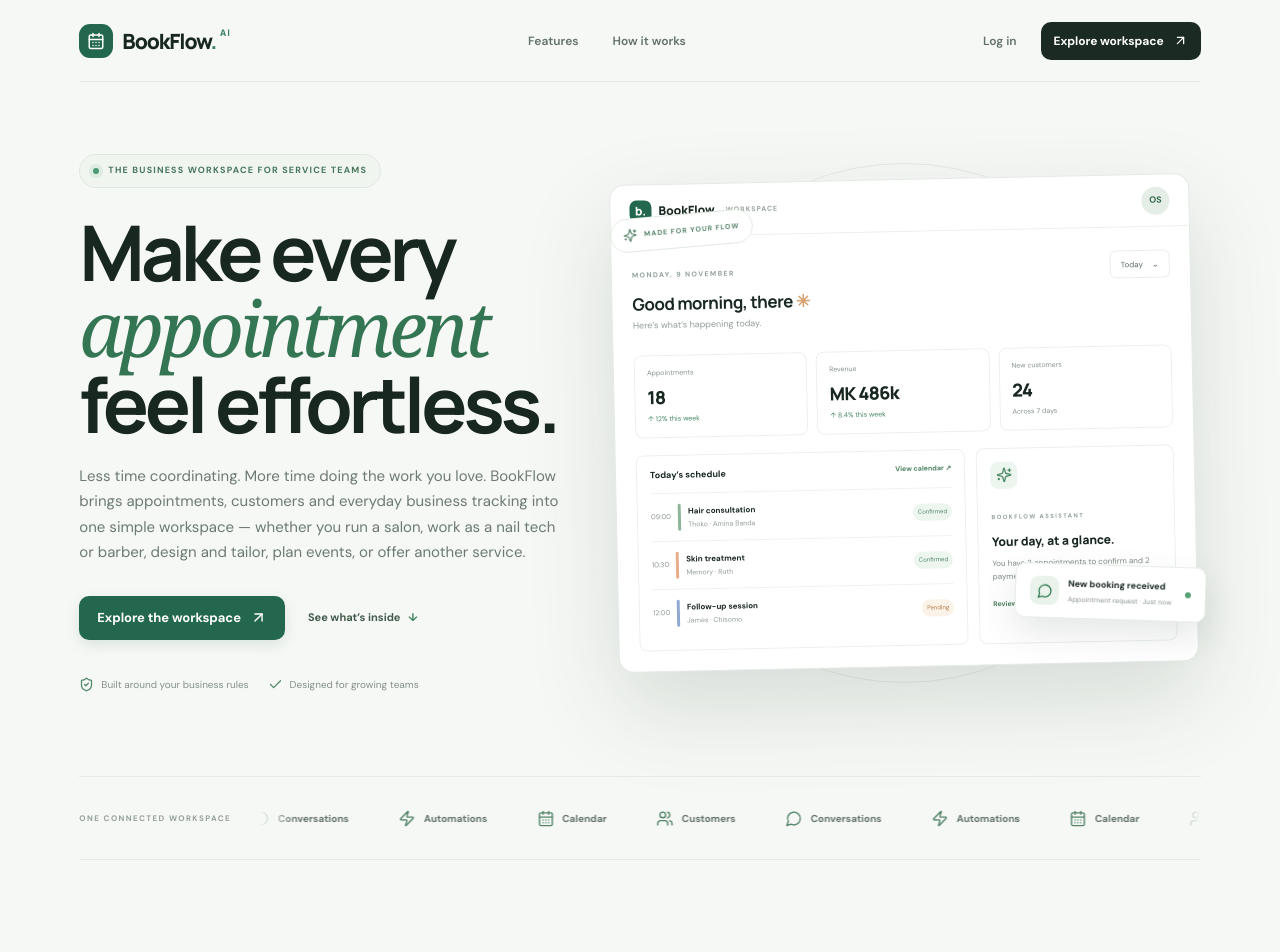
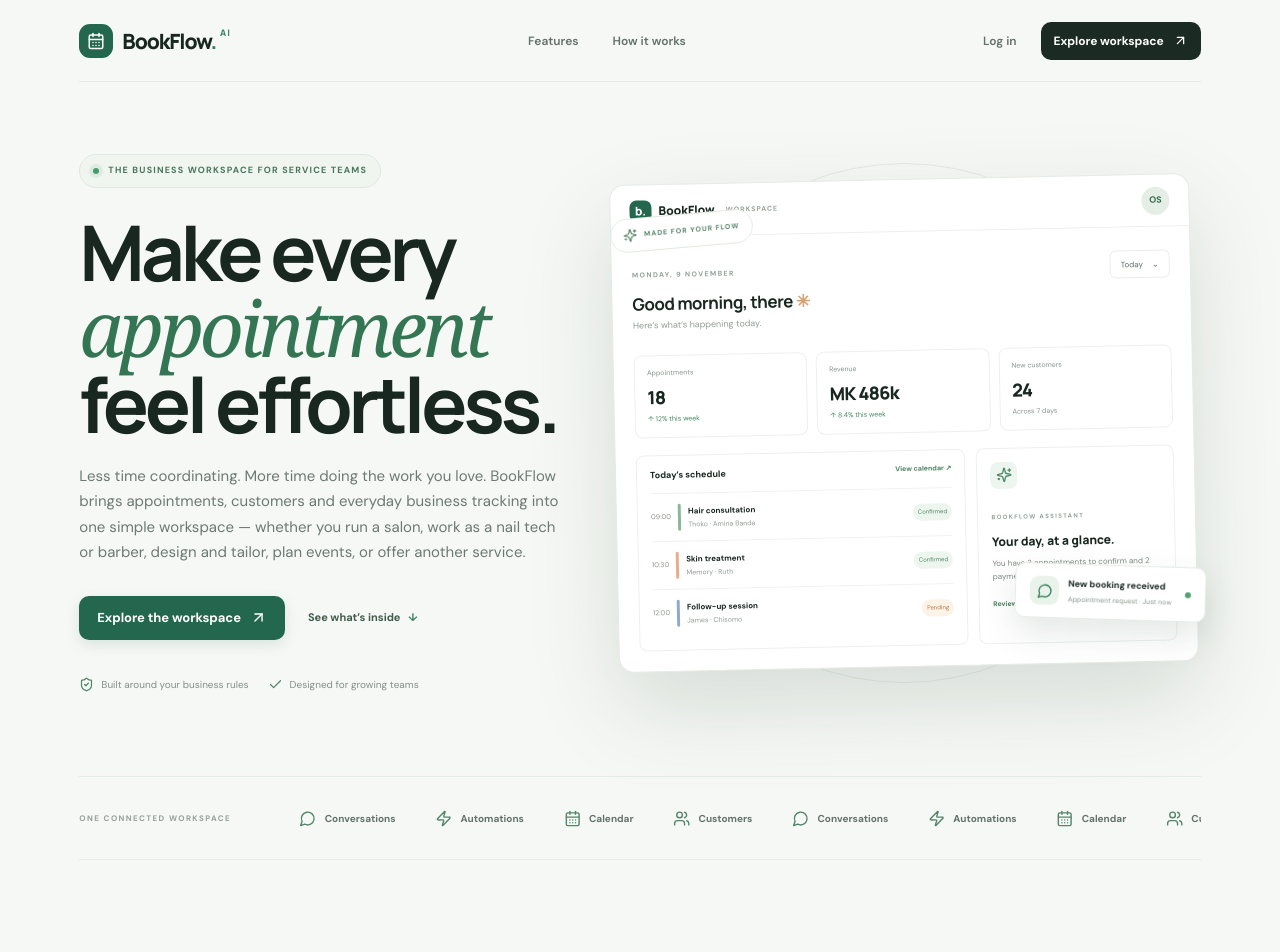
Before and after one commit to ZealotObryan/bookflow-ai, a Next.js app in the folder apps/web/: page / in a window 1280 px wide. Shown: the top 952 px of the page. Built offline with nearby package versions, Linux system fonts and the light colour scheme; no server answers.

Commit message:
Remove marquee fades and pause for uninterrupted loop

```diff
--- a/apps/web/src/app/globals.css
+++ b/apps/web/src/app/globals.css
@@ -620,15 +620,13 @@ button,a,[role="button"],summary{-webkit-tap-highlight-color:transparent}
  .filter-tabs{padding:0 14px}
 }
 
-/* Homepage connected-workspace strip: seamless, continuous horizontal marquee */
+/* Homepage connected-workspace strip: seamless, uninterrupted horizontal loop */
 .value-strip{display:flex;align-items:center;gap:28px;min-width:0;overflow:hidden}
 .value-strip-label{flex:0 0 auto;white-space:nowrap}
-.value-strip-marquee{flex:1 1 auto;min-width:0;overflow:hidden;mask-image:linear-gradient(90deg,transparent,#000 4%,#000 96%,transparent);-webkit-mask-image:linear-gradient(90deg,transparent,#000 4%,#000 96%,transparent)}
-.value-strip-track{display:flex;width:max-content;animation:value-strip-marquee 24s linear infinite;will-change:transform}
-.value-strip-group{display:flex;flex:0 0 auto;align-items:center;gap:30px;padding-right:30px}
-.value-strip-item{display:inline-flex;align-items:center;gap:8px;flex:0 0 auto;white-space:nowrap;min-height:38px;padding:0 10px;border-radius:8px;font-size:10px;font-weight:700;color:#63736a}
+.value-strip-marquee{flex:1 1 auto;min-width:0;overflow:hidden}
+.value-strip-track{display:flex;width:max-content;animation:value-strip-marquee 30s linear infinite;will-change:transform}
+.value-strip-group{display:flex;flex:0 0 auto;align-items:center;gap:24px;padding-right:24px}
+.value-strip-item{display:inline-flex;align-items:center;gap:8px;flex:0 0 auto;white-space:nowrap;min-height:38px;padding:0 8px;border-radius:8px;font-size:10px;font-weight:700;color:#63736a}
 .value-strip-item svg{flex:0 0 auto;color:#54856a}
 @keyframes value-strip-marquee{from{transform:translateX(0)}to{transform:translateX(-50%)}}
-.value-strip-marquee:hover .value-strip-track{animation-play-state:paused}
 @media(max-width:760px){.value-strip{gap:16px;flex-wrap:nowrap;padding:18px 0}.value-strip-label{font-size:7px;letter-spacing:1px}.value-strip-group{gap:16px;padding-right:16px}.value-strip-item{padding:0 6px;font-size:9px}}
-@media(prefers-reduced-motion:reduce){.value-strip-track{animation:none;transform:none}.value-strip-marquee{overflow-x:auto;mask-image:none;-webkit-mask-image:none}}
```
